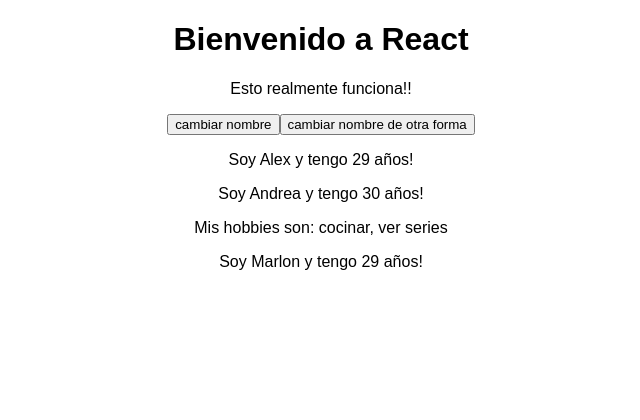
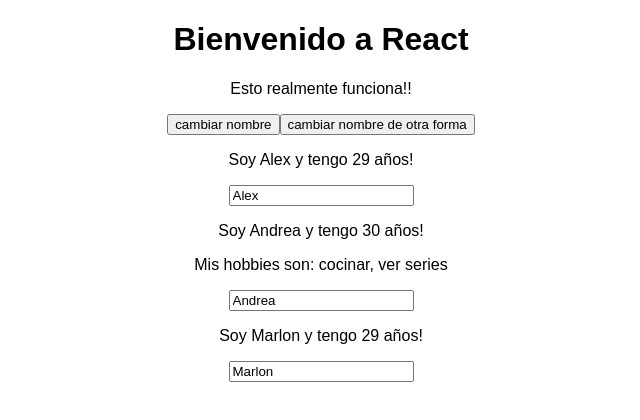
Before and after one commit to alexunjm/react-first-app, a React (Create React App) app: page / in a window 1280 px wide. Shown: the top 420 px of the page, without its empty margins (319-959 px from the left). Built offline with nearby package versions, Linux system fonts and the light colour scheme.

Commit message:
evento de cambio en input para refrescar state

```diff
--- a/src/App.js
+++ b/src/App.js
@@ -6,7 +6,8 @@
 class App extends Component {
   state = {
     title: "Bienvenido a React",
-    pText: "Esto realmente funciona!!"
+	pText: "Esto realmente funciona!!",
+	aName: "Marlon"
   };
 
   switchNameHandler = (newTitle) => {
@@ -16,6 +17,12 @@
       title: newTitle ? newTitle : "Ejemplo de evento de click para cambiar el título de ésta página"
     });
   };
+
+  changeNameHandler = (event) => {
+	  this.setState({
+		  aName: event.target.value
+	  });
+  }
 
   render() {
     /* return (
@@ -36,14 +43,16 @@
         <button onClick={this.switchNameHandler.bind(this, "Prueba")}>
           cambiar nombre
         </button>
-        <button onClick={() => this.switchNameHandler("Prueba de otra forma")}>
+        <button
+          onClick={() => this.switchNameHandler("Prueba de otra forma")}
+        >
           cambiar nombre de otra forma
         </button>
         <Person name="Alex" age="29" />
         <Person name="Andrea" age="30" click={this.switchNameHandler.bind(this, null)}>
           Mis hobbies son: cocinar, ver series
         </Person>
-        <Person name="Marlon" age="29" />
+        <Person name={this.state.aName} age="29" changed={this.changeNameHandler} />
       </div>;
 
     /* return React.createElement("div", { className: "App" }, React.createElement("h1", null, "Ejemplo de componente con la clase React")); */
--- a/src/Person/Person.js
+++ b/src/Person/Person.js
@@ -6,6 +6,7 @@
         Soy {props.name} y tengo {props.age} años!
       </p>
       <p onClick={props.click}>{props.children}</p>
+	  <input type="text" onChange={props.changed} value={props.name} />
     </div>;
 };
 
```
